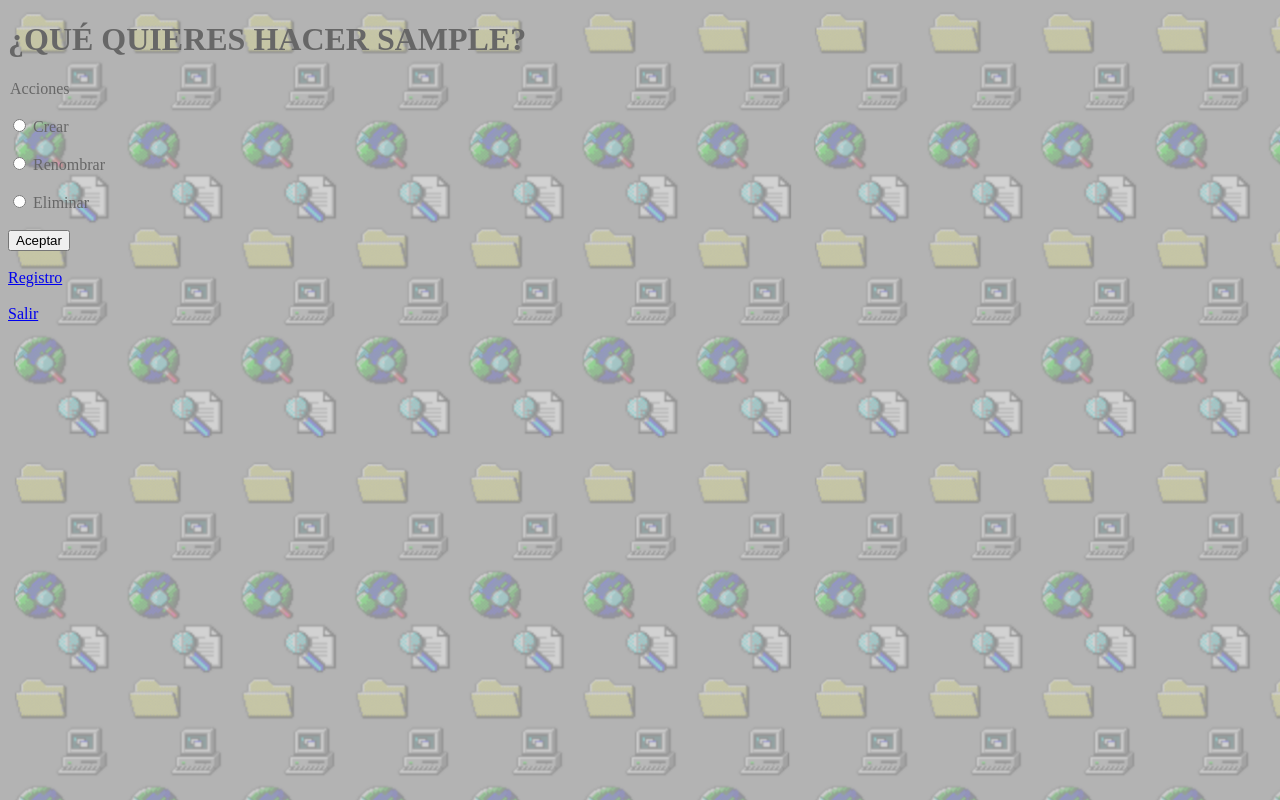
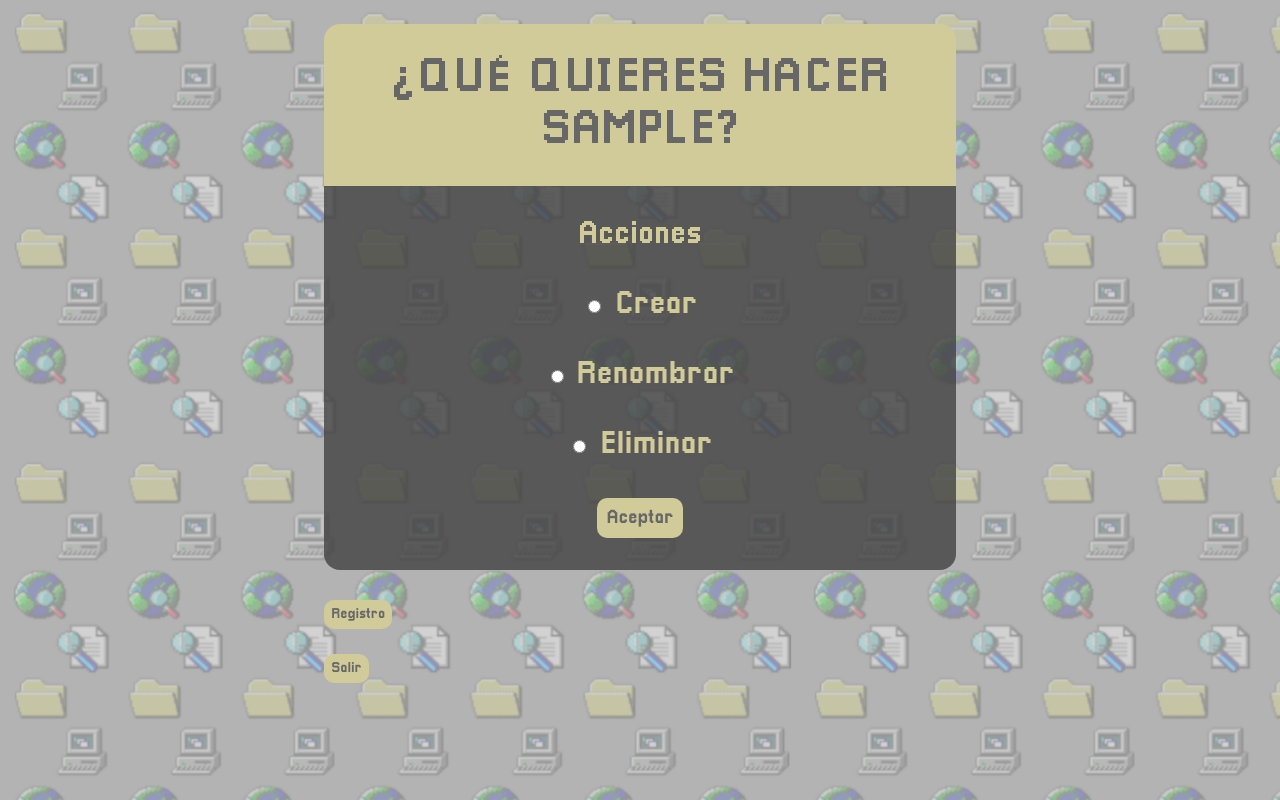
Before and after one commit to zebraxd09/file-explorer, a PHP site: page /dynamics/php/action.php in a window 1280 px wide. Run offline with PHP 8.4, Linux system fonts and the light colour scheme; the visitor is signed in with stand-in values (Sample User, id 1).

Commit message:
[FEAT] CSS personalizado por casa añadido a todos los archivos.php

```diff
--- a/dynamics/php/action.php
+++ b/dynamics/php/action.php
@@ -13,25 +13,26 @@
         }
     }
 ?>
+
 <!DOCTYPE html>
 <html lang="es">
 
 <head>
     <meta charset="UTF-8">
-    <link rel="stylesheet" type="text/css" href="./statics/css/style.css">
+    <link rel="icon" href="../../statics/media/img/file.ico" type="image/x-icon">
+    <link rel="stylesheet" type="text/css" href="../../statics/css/style.css">
     <title>Archivos Chidos</title>
 </head>
 
-<body>
 <?php
-    // var_dump($_SESSION);
     $user=$_SESSION['user'];
     $casa=$_SESSION['casa'];
     echo
     '
-        <div>
-            <h1>¿QUÉ QUIERES HACER '.strtoupper($user).'?</h1>
-            <form action="./edit.php" method="POST" target="_self">
+    <body id="'.$casa.'-b">
+        <div class="container">
+            <p id="'.$casa.'" class="title">¿QUÉ QUIERES HACER '.strtoupper($user).'?</p>
+            <form action="./edit.php" method="POST" target="_self" id="'.$casa.'-t" class="texto-plano">
                 <legend>Acciones</legend><br>
                 <input type="radio" id="crear" name="action" value="crear">
                 <label for="crear">Crear</label><br><br>
@@ -39,13 +40,13 @@
                 <label for="renombrar">Renombrar</label><br><br>
                 <input type="radio" id="eliminar" name="action" value="eliminar">
                 <label for="eliminar">Eliminar</label><br><br>
-                <input type="submit" value="Aceptar">
+                <input type="submit" id="'.$casa.'" class="input" value="Aceptar">
             </form><br>
-            <a href="./record.php">Registro</a><br><br>
-            <a href="./logout.php">Salir</a>
+            <a id="'.$casa.'" class="input" href="./record.php">Registro</a><br><br>
+            <a id="'.$casa.'" class="input" href="./logout.php">Salir</a>
         </div>
+    </body>
     ';
 ?>
-</body>
 
 </html>
--- a/statics/css/style.css
+++ b/statics/css/style.css
@@ -18,17 +18,27 @@ p {
 }
 
 body {
+    align-items: center;
+    justify-content: center;
     background-color: rgb(160, 160, 160);
     background-image: url("../media/img/fondos/login.png");
-    /* background-image: url("../media/img/fondos/ajolotes.png"); */
-    /* background-image: url("../media/img/fondos/teporingos.png"); */
-    /* background-image: url("../media/img/fondos/halcones.png"); */
     background-size: 100vw;
     background-size: 100vh;
     color: rgb(103, 103, 103);
 }
 
 /* ===================CONTAINER========================= */
+
+a {
+    text-decoration: none;
+    font-size: 0.6em;
+    padding: 0.5em;
+}
+
+ul {
+    margin-top: 0;
+    margin-bottom: 0;
+}
 
 .container {
     position: relative;
@@ -38,7 +48,6 @@ body {
     margin-bottom: 1em;
     height: 100%;
     width: 50%;
-    border: 100px transparent;
     font-size: 1.5em;
 }
 
@@ -71,7 +80,7 @@ body {
     border-radius: 10px;
     background-color: rgb(209, 203, 154);
     font-family: 'pixel';
-    font-size: 0.5em;
+    font-size: 0.6em;
     border: 0;
     color: var(--gray);
 }
```
Also changed, not shown: other parts of statics/css/style.css (+29 -53 lines), dynamics/php/edit.php (+14 -11 lines), dynamics/php/login.php (+5 -4 lines), dynamics/php/logout.php (+11 -9 lines), dynamics/php/record.php (+9 -9 lines), record.txt (+2 -12 lines), statics/media/img/file.ico (added).
